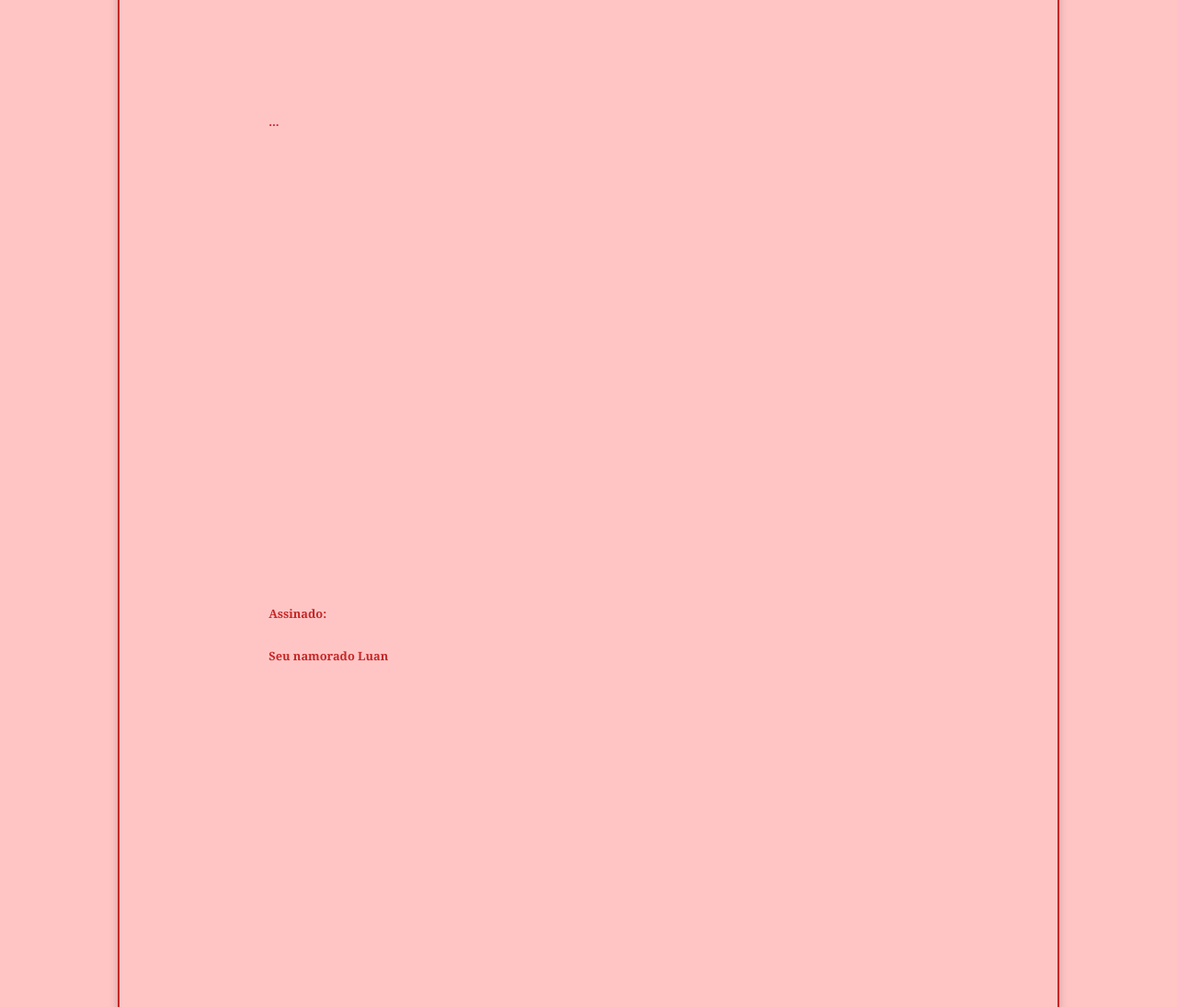
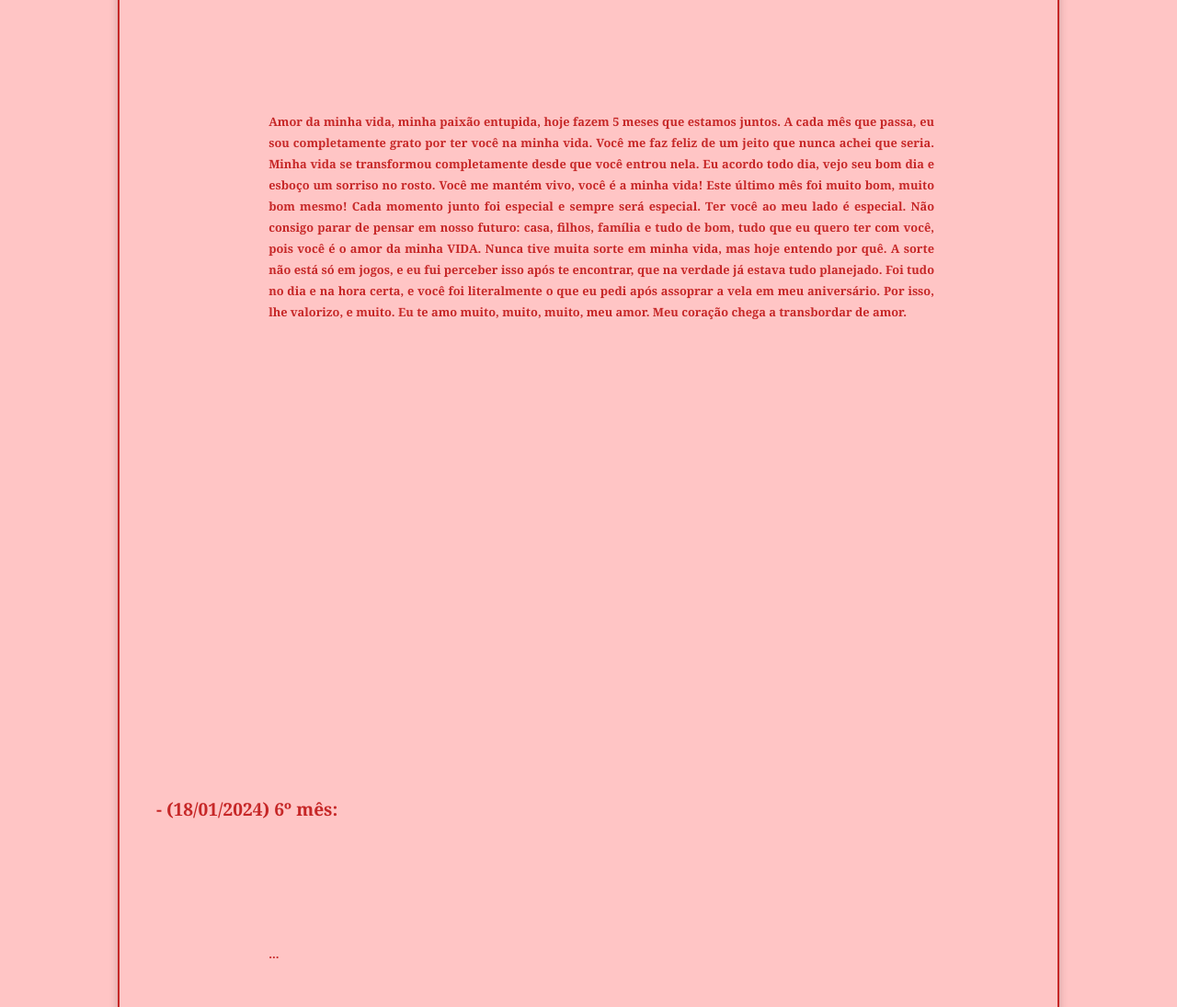
Before and after one commit to LuanFazolim/Amor, a plain HTML site: page index.html in a window 1280 px wide. Shown: the part 2480-3575 px from the top of the page at 92% size. Drawn offline with Linux system fonts and the light colour scheme.

Commit message:
Add files via upload

```diff
--- a/index.html
+++ b/index.html
@@ -433,7 +433,13 @@
             </h3>
 
             <h2>- (18/12/2024) 5º mês:</h2>
-        <h3>...</h3>
+            <h3>Amor da minha vida, minha paixão entupida, hoje fazem 5 meses que estamos juntos.
+                A cada mês que passa, eu sou completamente grato por ter você na minha vida.
+                Você me faz feliz de um jeito que nunca achei que seria. Minha vida se transformou completamente desde que você entrou nela.
+                Eu acordo todo dia, vejo seu bom dia e esboço um sorriso no rosto. Você me mantém vivo, você é a minha vida! Este último mês foi muito bom, muito bom mesmo! Cada momento junto foi especial e sempre será especial. Ter você ao meu lado é especial.
+                Não consigo parar de pensar em nosso futuro: casa, filhos, família e tudo de bom, tudo que eu quero ter com você, pois você é o amor da minha VIDA. Nunca tive muita sorte em minha vida, mas hoje entendo por quê. A sorte não está só em jogos, e eu fui perceber isso após te encontrar, que na verdade já estava tudo planejado. Foi tudo no dia e na hora certa, e você foi literalmente o que eu pedi após assoprar a vela em meu aniversário. Por isso, lhe valorizo, e muito. Eu te amo muito, muito, muito, meu amor. Meu coração chega a transbordar de amor.</h3>
+            <h2>- (18/01/2024) 6º mês:</h2>
+            <h3>...</h3>
         <h3>Assinado: <br><br>Seu namorado Luan</h3>
         </div>
     </div>
```
Also changed, not shown: album.html (+1 -1 lines).
